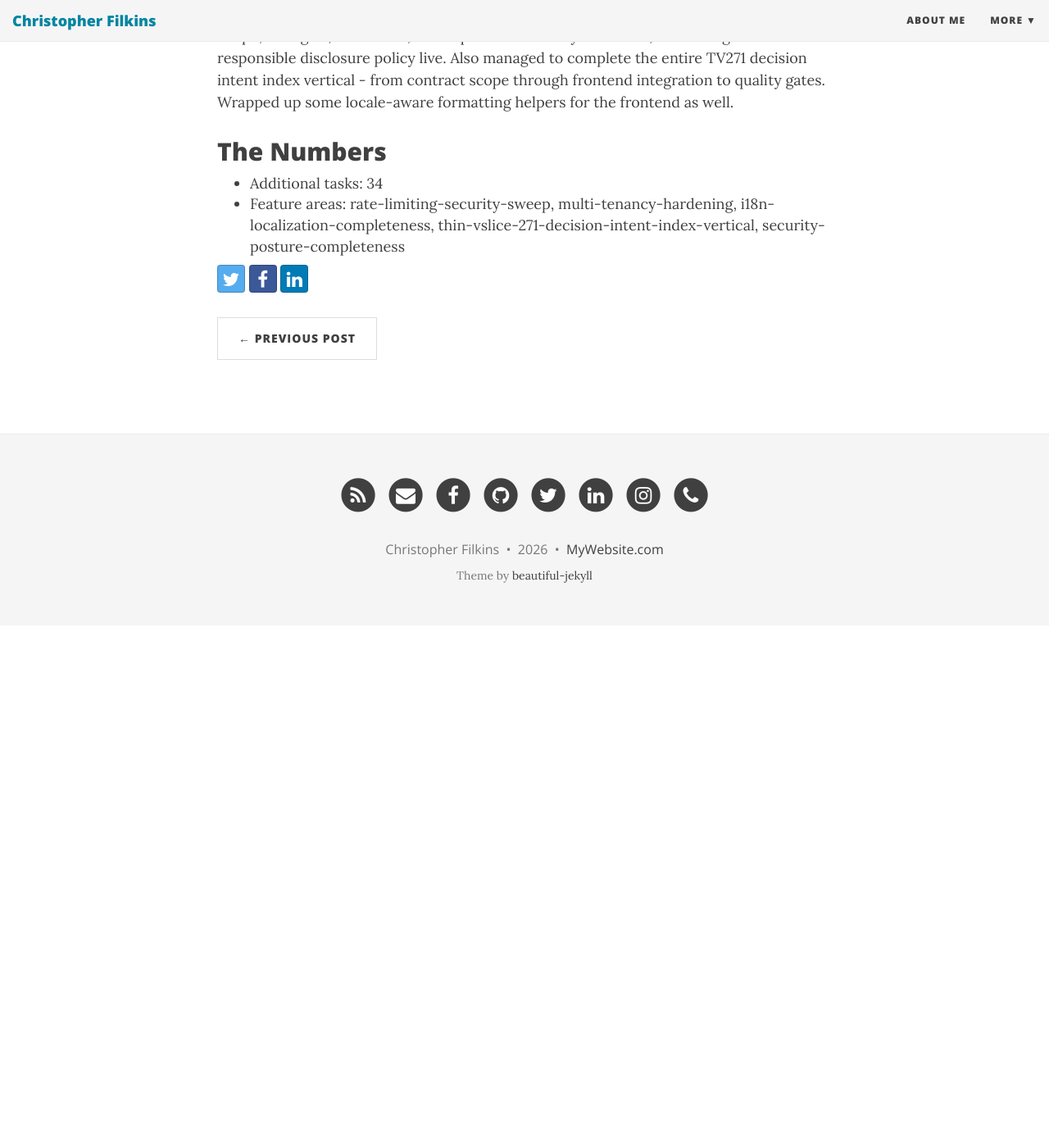
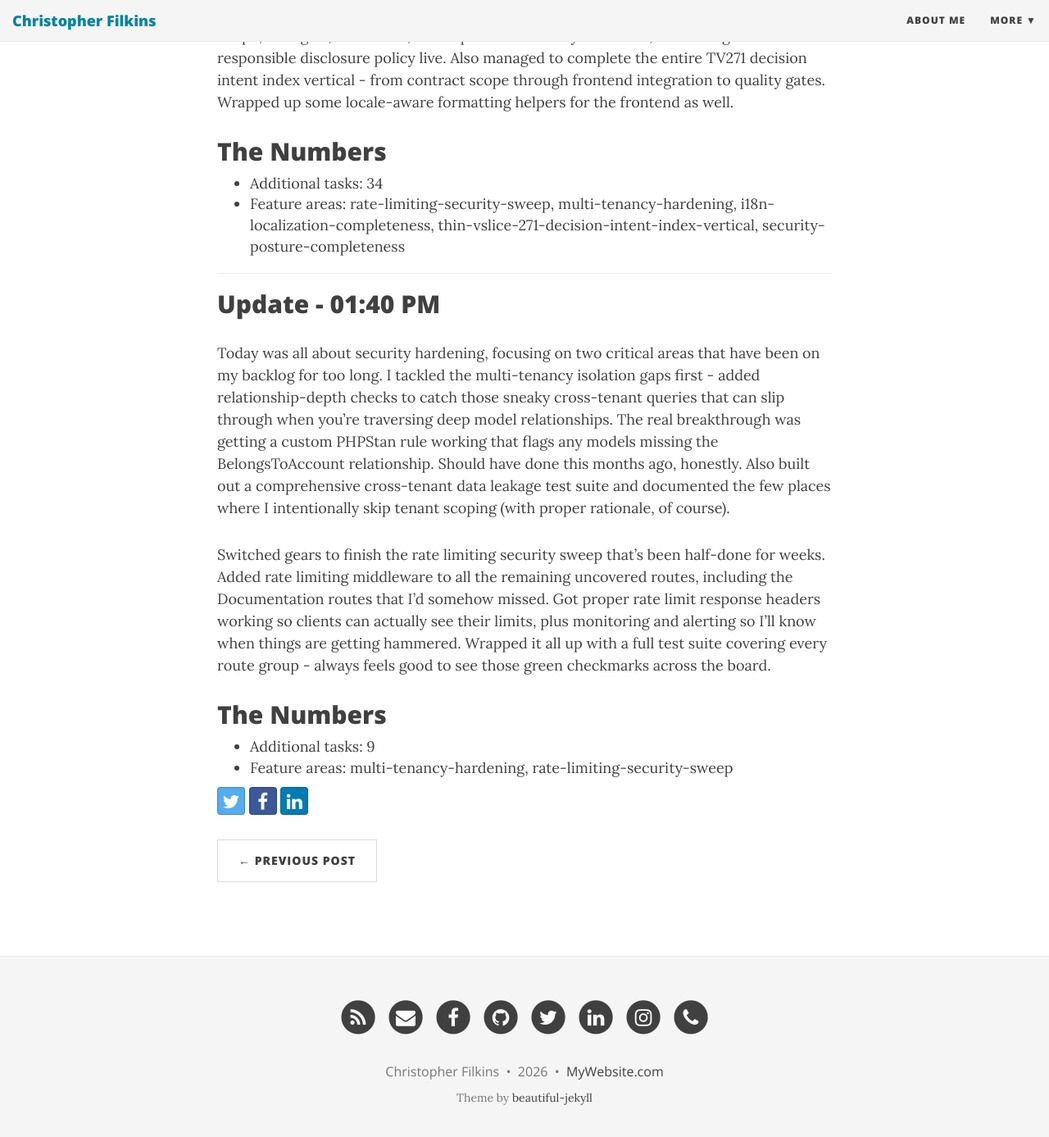
Before and after one commit to filchyboy/filchyboy.github.io, a Jekyll site: the page built from _posts/2026-03-22-todays-plan.md, in a window 1280 px wide and 1400 px high, scrolled down 2572 px. Shown: the top 1387 px of the window at 82% size. Built offline with Jekyll 4.4.1, drawn with Linux system fonts in a browser that asks for light colours; nearby versions of some CDN libraries; before the commit the page ends 3335 px from its top, so only the background shows below that.

Commit message:
Update build-in-public update: Daily Development Update

```diff
--- a/_posts/2026-03-22-todays-plan.md
+++ b/_posts/2026-03-22-todays-plan.md
@@ -48,8 +48,20 @@ The big push was completing the entire security posture audit and fixes. Started
 ## The Numbers
 - Additional tasks: 34
 - Feature areas: rate-limiting-security-sweep, multi-tenancy-hardening, i18n-localization-completeness, thin-vslice-271-decision-intent-index-vertical, security-posture-completeness
+
+---
+
+## Update - 01:40 PM
+
+Today was all about security hardening, focusing on two critical areas that have been on my backlog for too long. I tackled the multi-tenancy isolation gaps first - added relationship-depth checks to catch those sneaky cross-tenant queries that can slip through when you're traversing deep model relationships. The real breakthrough was getting a custom PHPStan rule working that flags any models missing the BelongsToAccount relationship. Should have done this months ago, honestly. Also built out a comprehensive cross-tenant data leakage test suite and documented the few places where I intentionally skip tenant scoping (with proper rationale, of course).
+
+Switched gears to finish the rate limiting security sweep that's been half-done for weeks. Added rate limiting middleware to all the remaining uncovered routes, including the Documentation routes that I'd somehow missed. Got proper rate limit response headers working so clients can actually see their limits, plus monitoring and alerting so I'll know when things are getting hammered. Wrapped it all up with a full test suite covering every route group - always feels good to see those green checkmarks across the board.
+
+## The Numbers
+- Additional tasks: 9
+- Feature areas: multi-tenancy-hardening, rate-limiting-security-sweep
 <!-- Generated by dev-tracker publish_to_jekyll.py (AI mode) -->
 <!-- accomplished-date: 2026-03-22 -->
-<!-- unit-ids: rl-02,rl-05,rl-01,mt-03,mt-04,mt-01,mt-06,rl-03,rl-09,mt-05,il-09,mt-07,rl-06,rl-07,tv271-contract-scope-baseline,tv271-backend-orchestration,tv271-data-determinism,tv271-api-contract-hardening,tv271-frontend-integration,tv271-observability-instrumentation,tv271-focused-tests-a11y,tv271-quality-gates-handoff,sp-01,sp-02,sp-04,sp-05,sp-03,sp-06,sp-11,sp-08,sp-07,sp-09,sp-10,sp-12 -->
+<!-- unit-ids: mt-09,mt-10,mt-08,mt-02,rl-08,rl-12,rl-04,rl-11,rl-10 -->
 
-<!-- unit-ids: il-09,mt-01,mt-03,mt-04,mt-05,mt-06,mt-07,rl-01,rl-02,rl-03,rl-05,rl-06,rl-07,rl-09,sp-01,sp-02,sp-03,sp-04,sp-05,sp-06,sp-07,sp-08,sp-09,sp-10,sp-11,sp-12,tv271-api-contract-hardening,tv271-backend-orchestration,tv271-contract-scope-baseline,tv271-data-determinism,tv271-focused-tests-a11y,tv271-frontend-integration,tv271-observability-instrumentation,tv271-quality-gates-handoff -->
+<!-- unit-ids: il-09,mt-01,mt-02,mt-03,mt-04,mt-05,mt-06,mt-07,mt-08,mt-09,mt-10,rl-01,rl-02,rl-03,rl-04,rl-05,rl-06,rl-07,rl-08,rl-09,rl-10,rl-11,rl-12,sp-01,sp-02,sp-03,sp-04,sp-05,sp-06,sp-07,sp-08,sp-09,sp-10,sp-11,sp-12,tv271-api-contract-hardening,tv271-backend-orchestration,tv271-contract-scope-baseline,tv271-data-determinism,tv271-focused-tests-a11y,tv271-frontend-integration,tv271-observability-instrumentation,tv271-quality-gates-handoff -->
```
